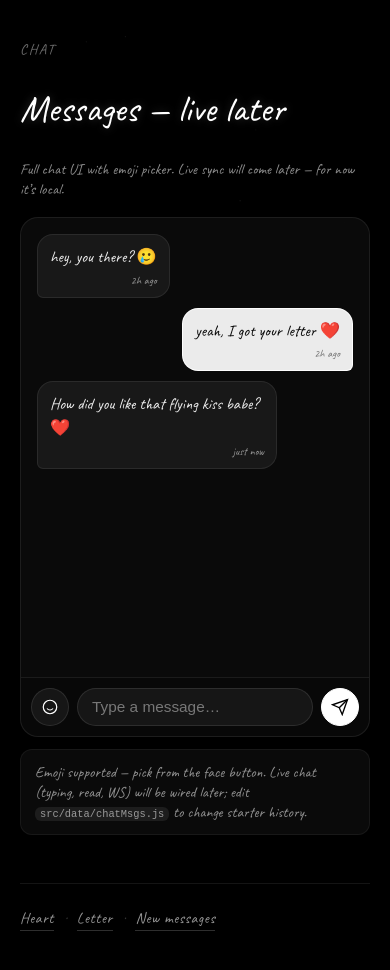
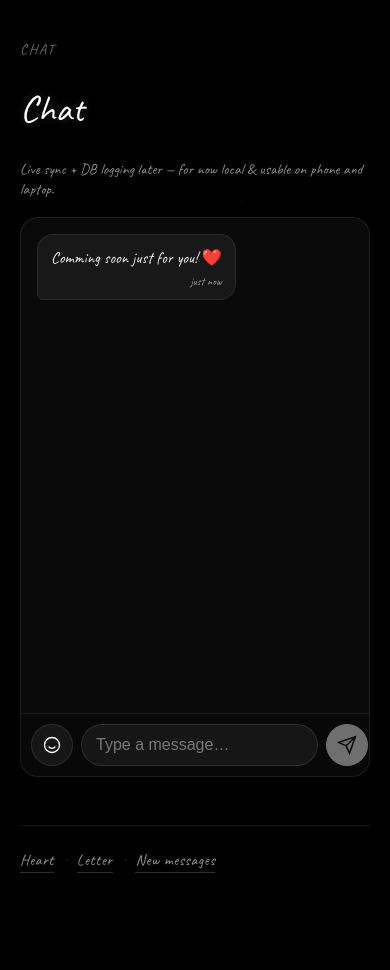
Before and after one commit to VoidX3D/ImSorry, a React (Vite) app: page /chat in a window 390 px wide. Shown: the top 970 px of the page. After the commit the page ends 937 px from the top, so only its background shows below. Built offline with nearby package versions, Linux system fonts and the light colour scheme.

Commit message:
feat: chat single post 'Comming soon just for you! ❤️' + proper mobile/laptop UI (42px touch, 16px input, 68dvh, usable)

```diff
--- a/src/data/chatMsgs.js
+++ b/src/data/chatMsgs.js
@@ -1,23 +1,8 @@
-// Chat history — data-driven, editable. Future live chat will sync this via WS.
-// Nothing hardcoded in Chat.jsx — edit here to change the conversation.
-
 export const initialChatMsgs = [
   {
     id: "c1",
     from: "Sin",
-    text: "hey, you there? 🥲",
-    at: "2026-09-07T18:30:00+05:45",
-  },
-  {
-    id: "c2",
-    from: "you",
-    text: "yeah, I got your letter ❤️",
-    at: "2026-09-07T18:31:00+05:45",
-  },
-  {
-    id: "c3",
-    from: "Sin",
-    text: "How did you like that flying kiss babe? ❤️",
-    at: "2026-09-07T22:45:00+05:45",
+    text: "Comming soon just for you! ❤️",
+    at: new Date().toISOString(),
   },
 ];
--- a/src/pages/Chat.jsx
+++ b/src/pages/Chat.jsx
@@ -5,7 +5,7 @@ import { initialChatMsgs } from "../data/chatMsgs.js";
 import "../styles/full-letter.css";
 import "../styles/chat.css";
 
-const EMOJIS = ["❤️", "😔", "🥲", "😭", "💀", "🫶", "😊", "😘", "🥺", "✨", "💌", "🌙", "☁️", "🫂", "🤍", "💋"];
+const EMOJIS = ["❤️","😘","💋","💌","🥺","🥲","😔","😊","✨","🫶","🫂","🌙","☁️","💀","🤍","😭"];
 
 function timeAgo(iso) {
   const d = new Date(iso);
@@ -23,6 +23,7 @@ export default function Chat() {
   const [input, setInput] = useState("");
   const [showEmoji, setShowEmoji] = useState(false);
   const listRef = useRef(null);
+  const inputRef = useRef(null);
 
   useEffect(() => {
     listRef.current?.scrollTo({ top: listRef.current.scrollHeight, behavior: "smooth" });
@@ -34,6 +35,7 @@ export default function Chat() {
     setMsgs((m) => [...m, { id: `c${Date.now()}`, from: "you", text: t, at: new Date().toISOString() }]);
     setInput("");
     setShowEmoji(false);
+    setTimeout(() => inputRef.current?.focus(), 50);
   };
 
   const addEmoji = (e) => setInput((s) => s + e);
@@ -43,11 +45,11 @@ export default function Chat() {
       <ParticleBackground subtle />
       <article className="full-letter-inner chat-inner">
         <p className="letter-kicker">Chat</p>
-        <h1 className="letter-title">Messages — live later</h1>
-        <p className="letter-muted">Full chat UI with emoji picker. Live sync will come later — for now it’s local.</p>
+        <h1 className="letter-title">Chat</h1>
+        <p className="letter-muted">Live sync + DB logging later — for now local & usable on phone and laptop.</p>
 
         <div className="chat-window">
-          <div className="chat-list" ref={listRef}>
+          <div className="chat-list" ref={listRef} role="log" aria-live="polite">
             {msgs.map((m) => (
               <div key={m.id} className={`chat-bubble ${m.from === "you" ? "from-you" : "from-them"}`}>
                 <p className="chat-text">{m.text}</p>
@@ -74,13 +76,14 @@ export default function Chat() {
               aria-expanded={showEmoji}
               onClick={() => setShowEmoji((v) => !v)}
             >
-              <svg width="18" height="18" viewBox="0 0 24 24" fill="none" stroke="currentColor" strokeWidth="1.6" aria-hidden>
+              <svg width="20" height="20" viewBox="0 0 24 24" fill="none" stroke="currentColor" strokeWidth="1.6" aria-hidden>
                 <circle cx="12" cy="12" r="9" />
                 <path d="M8 14s1.5 2 4 2 4-2 4-2" />
                 <path d="M9 9h.01 M15 9h.01" />
               </svg>
             </button>
             <input
+              ref={inputRef}
               className="chat-input"
               placeholder="Type a message…"
               value={input}
@@ -90,22 +93,19 @@ export default function Chat() {
                   e.preventDefault();
                   send();
                 }
+                if (e.key === "Escape") setShowEmoji(false);
               }}
+              aria-label="Message input"
+              autoComplete="off"
+              inputMode="text"
             />
-            <button type="button" className="chat-send" onClick={send} aria-label="Send message">
-              <svg width="18" height="18" viewBox="0 0 24 24" fill="none" stroke="currentColor" strokeWidth="1.8" aria-hidden>
+            <button type="button" className="chat-send" onClick={send} aria-label="Send message" disabled={!input.trim()}>
+              <svg width="20" height="20" viewBox="0 0 24 24" fill="none" stroke="currentColor" strokeWidth="1.8" aria-hidden>
                 <path d="M22 2L11 13" />
                 <path d="M22 2L15 22L11 13L2 9L22 2z" />
               </svg>
             </button>
           </div>
-        </div>
-
-        <div className="chat-hint">
-          <p className="letter-muted">
-            Emoji supported — pick from the face button. Live chat (typing, read, WS) will be wired later; edit{" "}
-            <code>src/data/chatMsgs.js</code> to change starter history.
-          </p>
         </div>
 
         <nav className="letter-nav">
--- a/src/styles/chat.css
+++ b/src/styles/chat.css
@@ -10,6 +10,7 @@
   display: grid;
   grid-template-rows: 1fr auto auto;
   height: min(62vh, 520px);
+  min-height: 360px;
 }
 
 .chat-list {
@@ -19,16 +20,18 @@
   gap: 10px;
   align-content: start;
   scrollbar-width: none;
+  -webkit-overflow-scrolling: touch;
 }
 .chat-list::-webkit-scrollbar { display: none; }
 
 .chat-bubble {
   max-width: 76%;
-  padding: 10px 12px;
+  padding: 11px 13px;
   border-radius: 16px;
   display: grid;
   gap: 4px;
   border: 1px solid rgba(255, 255, 255, 0.08);
+  word-break: break-word;
 }
 
 .chat-bubble.from-them {
@@ -67,21 +70,26 @@
   padding: 10px 12px;
   border-top: 1px solid rgba(255, 255, 255, 0.08);
   background: rgba(0, 0, 0, 0.22);
+  max-height: 120px;
+  overflow-y: auto;
 }
 
 .emoji-btn {
-  height: 34px;
-  border-radius: 8px;
+  height: 38px;
+  border-radius: 10px;
   border: 1px solid transparent;
   background: rgba(255, 255, 255, 0.06);
   cursor: pointer;
-  font-size: 1.1rem;
+  font-size: 1.2rem;
   transition: background 150ms ease, border-color 150ms ease;
+  display: grid;
+  place-items: center;
 }
 
-.emoji-btn:hover {
+.emoji-btn:hover, .emoji-btn:focus-visible {
   background: rgba(255, 255, 255, 0.10);
   border-color: rgba(255, 255, 255, 0.12);
+  outline: none;
 }
 
 .chat-input-row {
@@ -95,8 +103,8 @@
 
 .emoji-toggle,
 .chat-send {
-  width: 38px;
-  height: 38px;
+  width: 42px;
+  height: 42px;
   border-radius: 999px;
   border: 1px solid rgba(255, 255, 255, 0.10);
   background: rgba(255, 255, 255, 0.06);
@@ -104,40 +112,37 @@
   display: grid;
   place-items: center;
   cursor: pointer;
+  flex-shrink: 0;
+  transition: background 150ms ease;
 }
 
-.chat-send {
-  background: #fff;
-  color: #000;
-  border-color: #fff;
-}
+.emoji-toggle:hover { background: rgba(255,255,255,0.10); }
+.chat-send { background: #fff; color: #000; border-color: #fff; }
+.chat-send:disabled { opacity: 0.42; cursor: not-allowed; }
+.chat-send:not(:disabled):hover { background: #f0f0f0; }
 
 .chat-input {
   flex: 1;
-  height: 38px;
+  min-width: 0;
+  height: 42px;
   border-radius: 999px;
   border: 1px solid rgba(255, 255, 255, 0.10);
   background: rgba(255, 255, 255, 0.06);
   color: #fff;
   padding: 0 14px;
-  font-size: 0.96rem;
+  font-size: 16px; /* 16px prevents iOS zoom */
   outline: none;
 }
 
 .chat-input::placeholder { color: rgba(255, 255, 255, 0.42); }
 .chat-input:focus { border-color: rgba(255, 255, 255, 0.18); }
 
-.chat-hint {
-  margin-top: 12px;
-  padding: 12px 14px;
-  border-radius: 12px;
-  background: rgba(255, 255, 255, 0.04);
-  border: 1px solid rgba(255, 255, 255, 0.06);
+@media (max-width: 640px) {
+  .chat-window { height: min(68dvh, 560px); min-height: 400px; }
+  .chat-bubble { max-width: 82%; }
+  .emoji-picker { grid-template-columns: repeat(6, 1fr); }
 }
 
-.chat-hint code {
-  background: rgba(255, 255, 255, 0.08);
-  padding: 1px 5px;
-  border-radius: 6px;
-  font-size: 0.84em;
+@media (max-height: 600px) {
+  .chat-window { height: 52vh; }
 }
```
